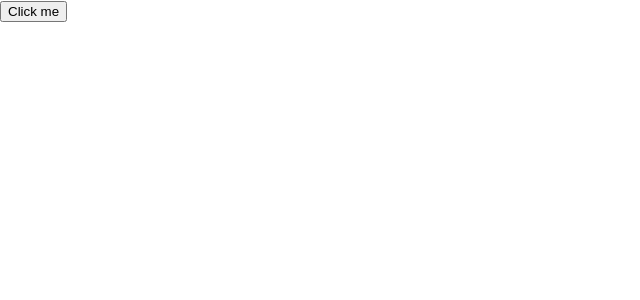
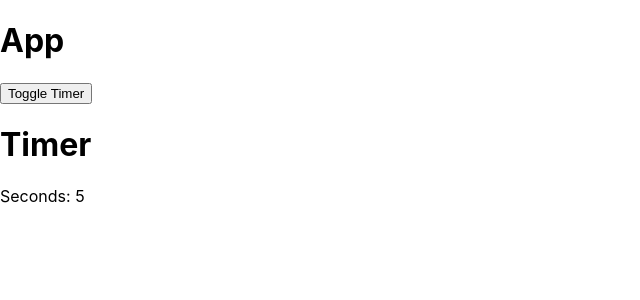
Before and after one commit to AbdullahKhan33/ReactTutorial, a React (Create React App) app: page / in a window 1280 px wide. Shown: the top 300 px of the page, without its empty margins (0-640 px from the left). Built offline with nearby package versions, Linux system fonts and the light colour scheme.

Commit message:
Unmounting Phase

```diff
--- a/src/App.js
+++ b/src/App.js
@@ -1,16 +1,27 @@
 import React from 'react';
-import Button from './Button';
+import Timer from './Timer';
 
-function App() {
-  const handleClick = () => {
-    console.log('Button clicked!');
-  };
+class App extends React.Component {
+  constructor(props) {
+    super(props);
+    this.state = {
+      showTimer: true
+    };
+  }
 
-  return (
-    <div>
-      <Button onClick={handleClick} label="Click me" />
-    </div>
-  );
+  toggleTimer() {
+    this.setState((prevState) => ({ showTimer: !prevState.showTimer }));
+  }
+
+  render() {
+    return (
+      <div>
+        <h1>App</h1>
+        <button onClick={() => this.toggleTimer()}>Toggle Timer</button>
+        {this.state.showTimer ? <Timer /> : null}
+      </div>
+    );
+  }
 }
 
 export default App;
--- /dev/null
+++ b/src/Timer.jsx
@@ -0,0 +1,34 @@
+import React from 'react';
+
+class Timer extends React.Component {
+  constructor(props) {
+    super(props);
+    this.state = {
+      seconds: 0
+    };
+    this.timerId = null;
+  }
+
+  componentDidMount() {
+    console.log('Component did mount');
+    this.timerId = setInterval(() => {
+      this.setState((prevState) => ({ seconds: prevState.seconds + 1 }));
+    }, 1000);
+  }
+
+  componentWillUnmount() {
+    console.log('Component will unmount');
+    clearInterval(this.timerId);
+  }
+
+  render() {
+    return (
+      <div>
+        <h1>Timer</h1>
+        <p>Seconds: {this.state.seconds}</p>
+      </div>
+    );
+  }
+}
+
+export default Timer;
```
